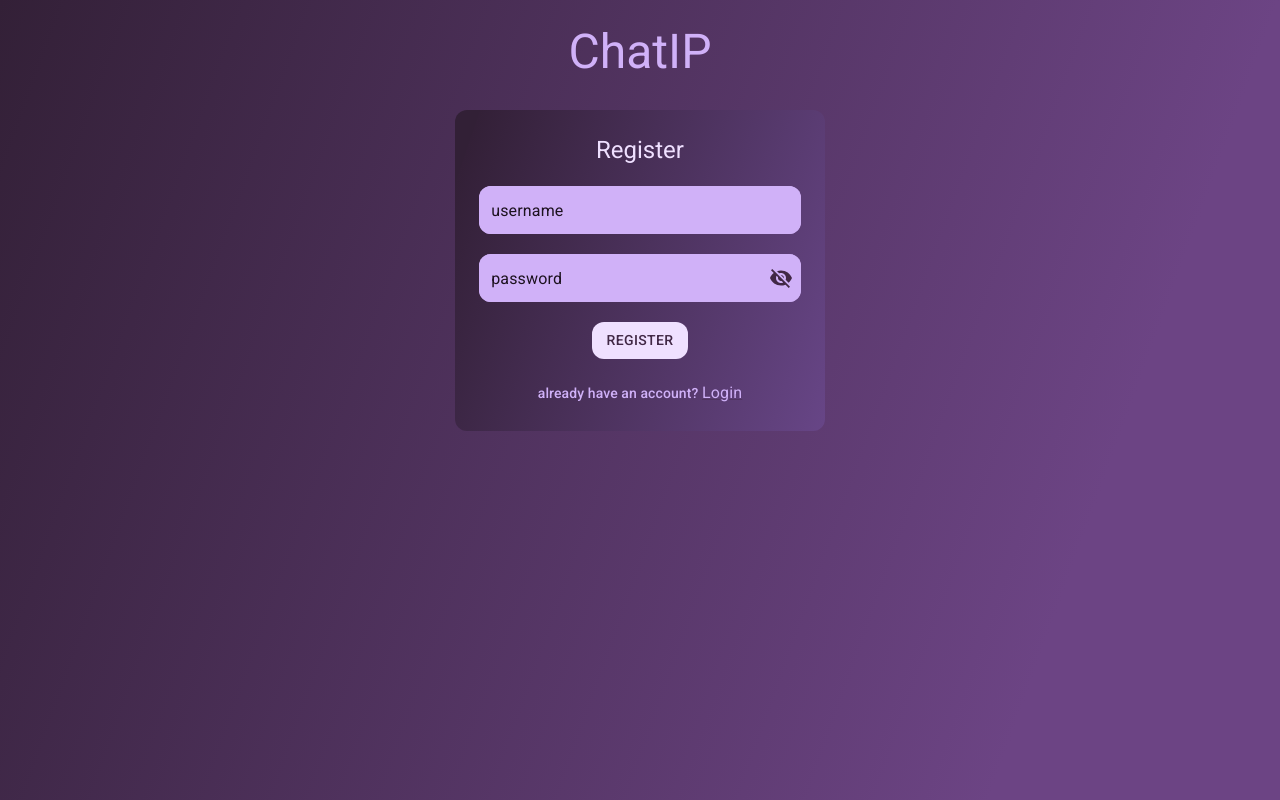
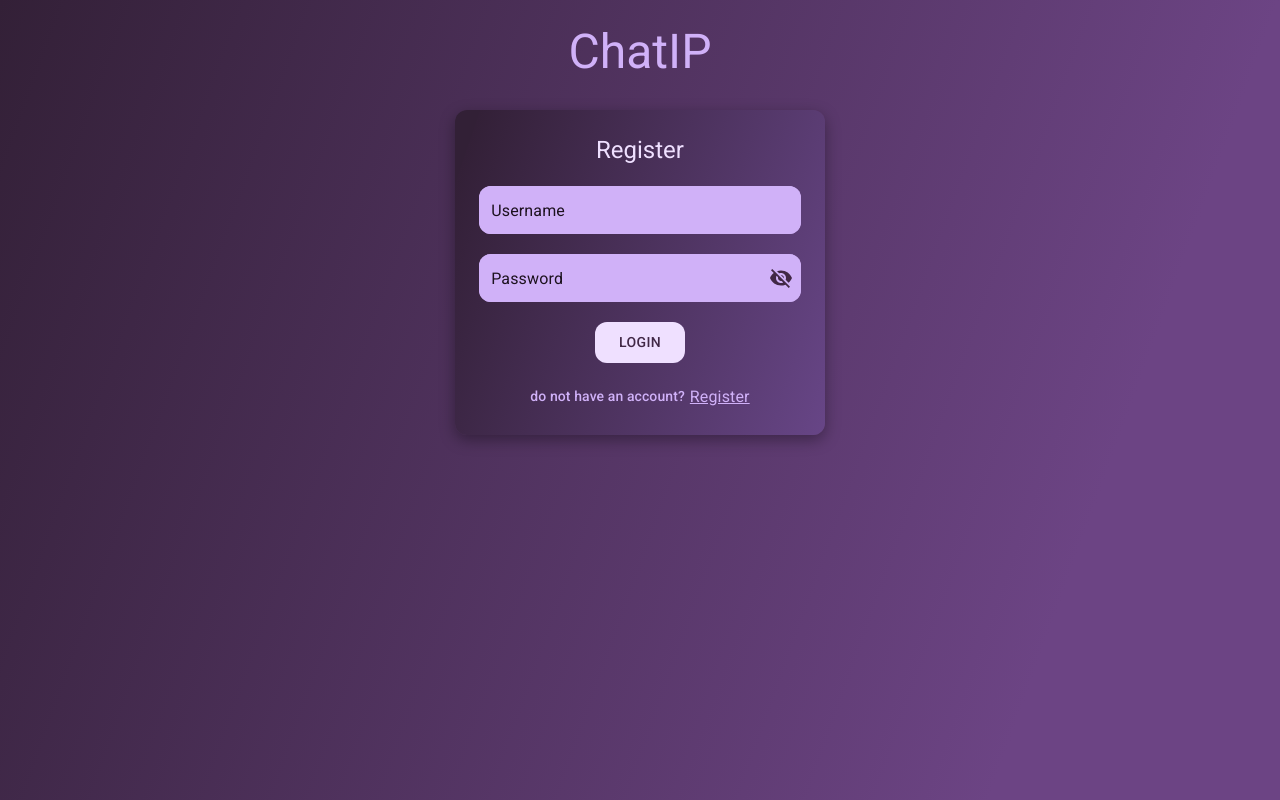
Before and after one commit to pisuttun/COMP-NETWORK-Project, a Next.js app in the folder apps/web/: page /register in a window 1280 px wide. Built offline with nearby package versions, Linux system fonts and the light colour scheme; no server answers.

Commit message:
feat: add hook/useRegisterForm

```diff
--- /dev/null
+++ b/apps/web/src/modules/register/hooks/useRegisterForm/index.ts
@@ -0,0 +1,52 @@
+import router from 'next/router'
+import { useCallback, useState } from 'react'
+
+const useRegisterForm = () => {
+  const [username, setUsername] = useState('')
+  const [password, setPassword] = useState('')
+  const [usernameError, setUsernameError] = useState('')
+  const [passwordError, setPasswordError] = useState('')
+
+  const handleSubmit = async (event: React.FormEvent<HTMLFormElement>) => {
+    event.preventDefault()
+    if (username.trim() === '') {
+      setUsernameError('Username is required')
+    }
+    if (password.trim() === '') {
+      setPasswordError('Password is required')
+    }
+
+    // try {
+    //   const response = await fetch(`/api/users/${username}`)
+    //   const isUsernameTaken = await response.json()
+    //   if (isUsernameTaken) {
+    //     setUsernameError('This username is already taken')
+    //   } else router.push('/job')
+    // } catch (error) {
+    //   console.error(error)
+    // } finally {
+    //   // setLoading(false)
+    // }
+  }
+
+  const handleUsernameChange = (event: React.ChangeEvent<HTMLInputElement>) => {
+    setUsername(event.target.value)
+    setUsernameError('')
+  }
+
+  const handlePasswordChange = (event: React.ChangeEvent<HTMLInputElement>) => {
+    setPassword(event.target.value)
+    setPasswordError('')
+  }
+  return {
+    username,
+    password,
+    usernameError,
+    passwordError,
+    handleSubmit,
+    handleUsernameChange,
+    handlePasswordChange,
+  }
+}
+
+export default useRegisterForm
--- a/apps/web/src/modules/register/pages/index.tsx
+++ b/apps/web/src/modules/register/pages/index.tsx
@@ -1,51 +1,77 @@
 import React from 'react'
 import Typography from '@mui/material/Typography'
 import theme from 'common/config/theme'
-import { BoxContainer, RootContainer } from './styled'
+import { BoxContainer, RootContainer, SubmitButton } from './styled'
 import TextField from 'common/components/TextField'
 import PasswordTextField from 'common/components/PasswordTextField'
-import { Button, Link } from '@mui/material'
+import Link from 'next/link'
+import useRegisterForm from '../hooks/useRegisterForm'
 
-export default function MainPage() {
+const RegisterPage = () => {
+  const {
+    username,
+    password,
+    usernameError,
+    passwordError,
+    handleSubmit,
+    handleUsernameChange,
+    handlePasswordChange,
+  } = useRegisterForm();
+
   return(
-    <RootContainer>
+    <RootContainer onSubmit={handleSubmit} >
         <Typography variant="h3"
           sx={{ color: theme.palette.primary.light, textAlign: 'center' }}>ChatIP</Typography>
         <BoxContainer>
-          <Typography variant="h5"
+          <Typography
+            variant="h5"
             sx={{ color: theme.palette.common.white, textAlign: 'center' }}>Register</Typography>
           <TextField
-            label="username"
+            label="Username"
+            value={username}
+            onChange={handleUsernameChange}
+            error={usernameError !== ''}
+            helperText={usernameError}
             InputProps={{
               disableUnderline: true,
             }}
           />
           <PasswordTextField
+            label="Password"
+            value={password}
+            onChange={handlePasswordChange}
+            error={passwordError !== ''}
+            helperText={passwordError}
             InputProps={{
               disableUnderline: true,
             }}
           />
-          <Button sx={{
-            borderRadius: '12px',
-            color: theme.palette.primary.main,
-            backgroundColor: theme.palette.common.white,
-            width: '30%',
+          <SubmitButton type = "submit">Login</SubmitButton>
+          <div style={{
+            display:'flex',
+            justifyContent: 'center',
             alignItems: 'center',
-            justifyContent: 'center',
-          }}
-          type = "submit"
-          >
-            Register
-          </Button>
-          <Typography variant="subtitle2" sx={{ color: theme.palette.primary.light, textAlign: 'center' }}>
-            already have an account? {' '}
-            <Link href="/" sx={{ color: theme.palette.primary.light}}>
-              <Typography variant="subtitle1" sx={{ color: theme.palette.primary.light}} component="a">
-                Login
+            gap: '5px',
+            }}>
+            <Typography variant="subtitle2"
+              noWrap = {true}
+              sx={{
+                color: theme.palette.primary.light,
+                textAlign: 'center',
+                width: '100%',
+              }}
+            >
+            do not have an account?
+            </Typography>
+            <Link href="/register" passHref style={{ color: theme.palette.primary.light}}>
+              <Typography variant="subtitle1" sx={{ color: theme.palette.primary.light}}>
+                Register
               </Typography>
             </Link>
-          </Typography>
+          </div>
         </BoxContainer>
     </RootContainer>
   )
 }
+
+export default RegisterPage
--- a/apps/web/src/modules/register/pages/styled.ts
+++ b/apps/web/src/modules/register/pages/styled.ts
@@ -1,4 +1,4 @@
-import { styled } from '@mui/material'
+import { Button, styled } from '@mui/material'
 
 export const BoxContainer = styled('div')`
   display: flex;
@@ -12,7 +12,7 @@ export const BoxContainer = styled('div')`
   padding: 24px;
   align-items: center;
   justify-content: center;
-  shadow: 4px 4px 5px rgba(0, 0, 0, 0.1);
+  box-shadow: rgba(0, 0, 0, 0.35) 0px 5px 15px;
 `
 
 export const RootContainer = styled('form')`
@@ -23,3 +23,19 @@ export const RootContainer = styled('form')`
   flex-direction: column;
   gap: 30px;
 `
+export const StyledButton = styled(Button)`
+  // color: ${({ theme }) => theme.palette.primary.main},
+  // width: 30%,
+  // alignItems: center,
+  // justifyContent: center,
+  // boxshadow: rgba(0, 0, 0, 0.35) 0px 5px 15px,
+`
+
+export const SubmitButton = styled(StyledButton)`
+  padding: 8px 24px;
+  border-radius: 12px;
+  background-color: ${({ theme }) => theme.palette.common.white};
+  &:hover {
+    background-color: ${({ theme }) => theme.palette.primary.light};
+  }
+`
```
